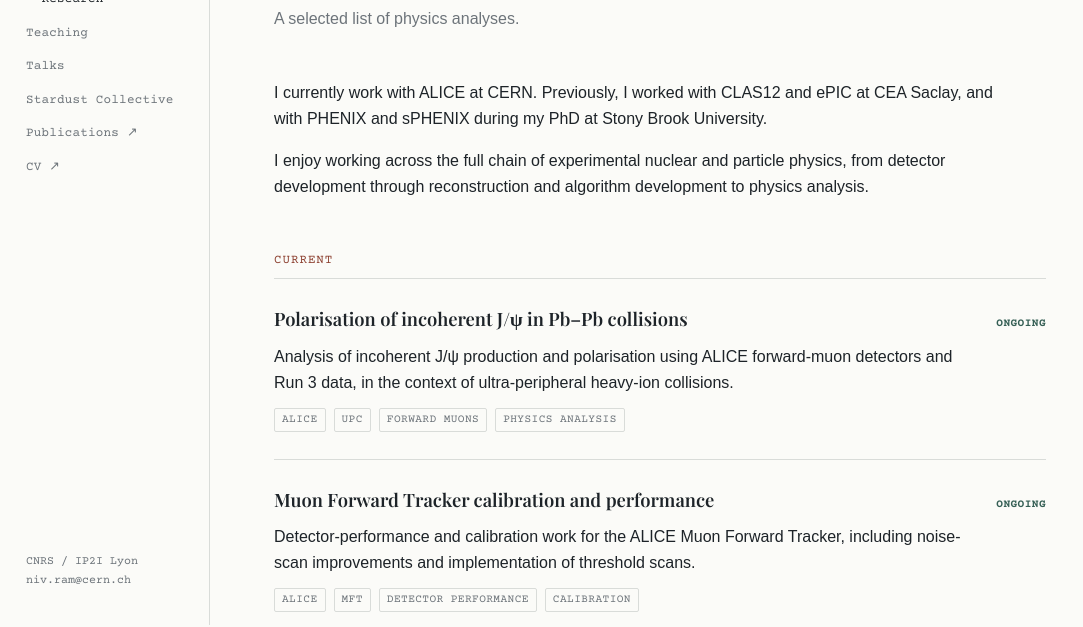
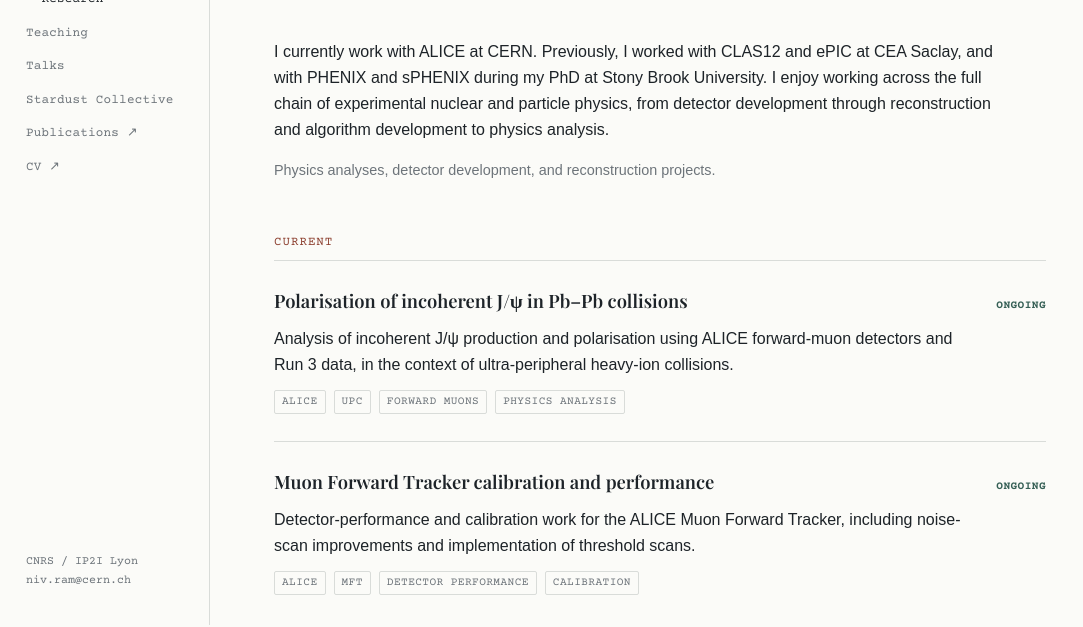
Before and after one commit to nivram-phy/nivram-phy.github.io, a plain HTML site: page research.html in a window 1280 px wide. Shown: the part 175-802 px from the top of the page, without its empty margins (0-1083 px from the left). Drawn offline with nearby package versions, Linux system fonts and the light colour scheme.

Commit message:
Combine research introduction and move project summary below it

```diff
--- a/research.html
+++ b/research.html
@@ -34,19 +34,17 @@
     <header class="page-header">
       <div class="eyebrow">Research</div>
       <h1>Projects</h1>
-      <p>A selected list of physics analyses.</p>
     </header>
 
     <div class="prose">
       <p>
         I currently work with ALICE at CERN. Previously, I worked with CLAS12 and ePIC at
         CEA Saclay, and with PHENIX and sPHENIX during my PhD at Stony Brook University.
-      </p>
-
-      <p>
         I enjoy working across the full chain of experimental nuclear and particle physics,
         from detector development through reconstruction and algorithm development to physics analysis.
       </p>
+
+      <p class="small">Physics analyses, detector development, and reconstruction projects.</p>
     </div>
 
     <div class="group-title">Current</div>
```
